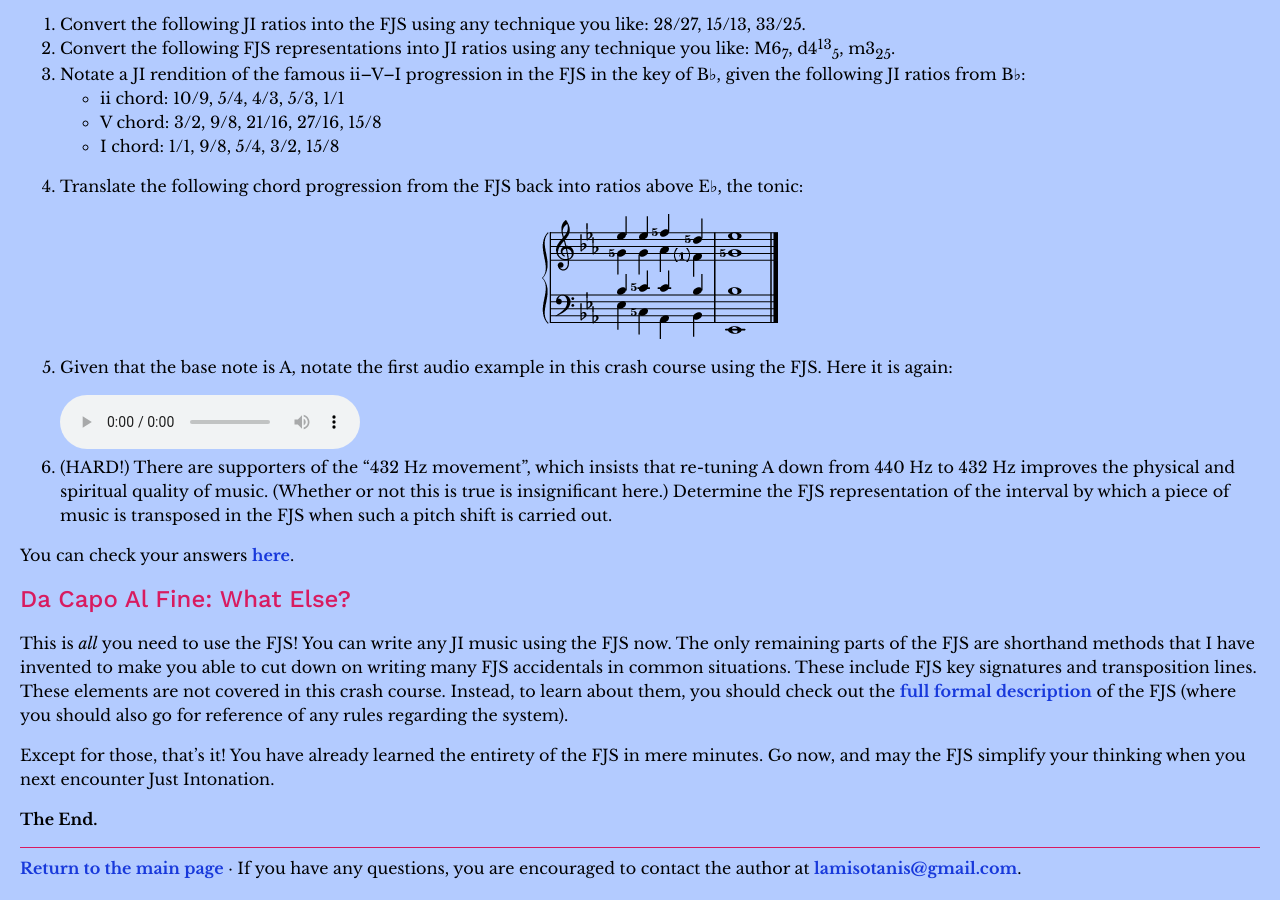
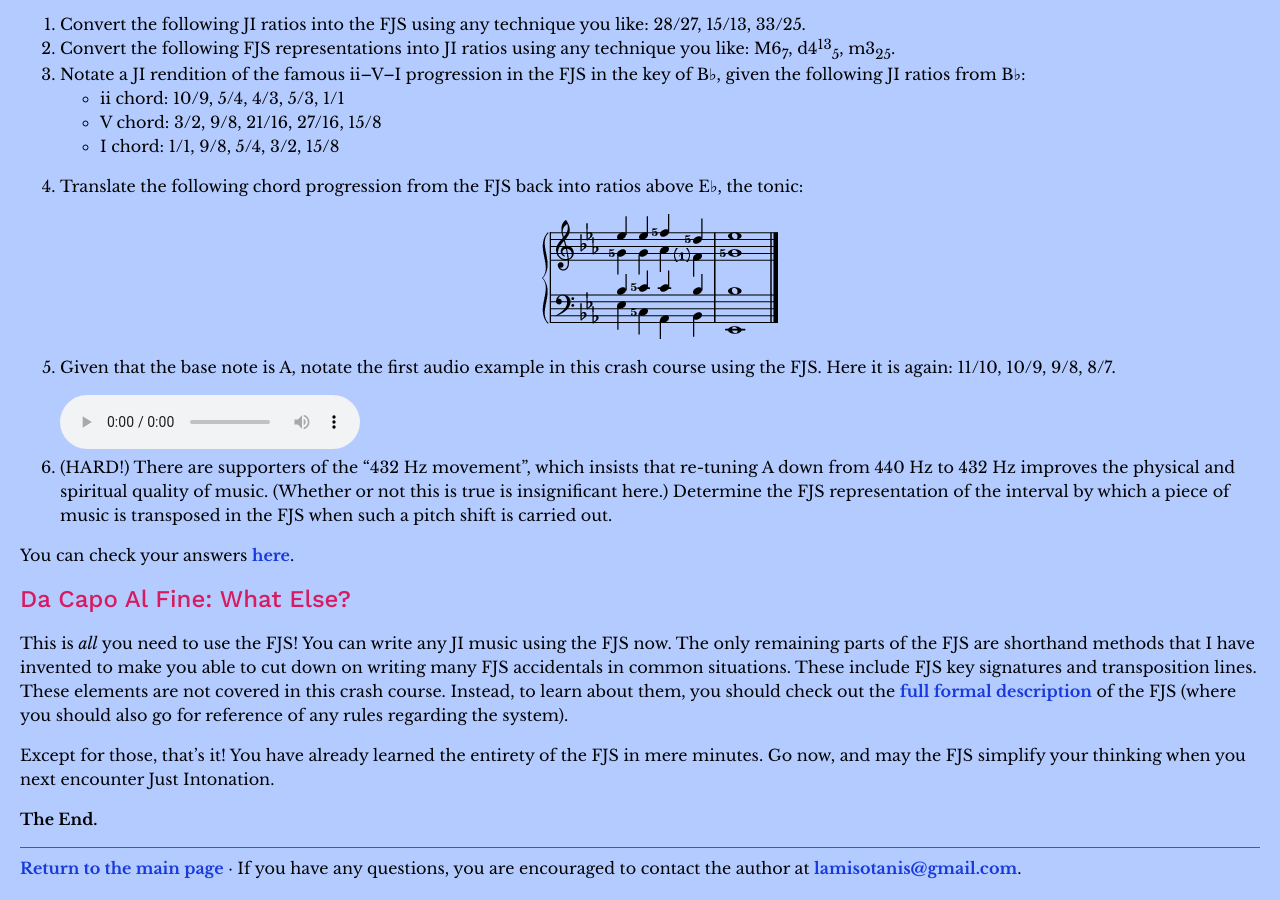
Before and after one commit to misotanni/misotanni.github.io, a Jekyll site: the page built from fjs/en/crash.md, in a window 1280 px wide and 900 px high, scrolled down 12820 px. Built offline with Jekyll 4.4.1, drawn with Linux system fonts in a browser that asks for light colours; our own code applies the rules of GitHub Pages for plain Markdown files; formulas are drawn with MathJax 3.

Commit message:
last change to the sounds I swear

```diff
--- a/fjs/en/crash.md
+++ b/fjs/en/crash.md
@@ -409,7 +409,7 @@ Now you can finally learn why the square root of 33/31 is my preferred choice fo
 
 	<img src="../assets/exercise_3.png" alt="E♭–B♭–G5–E♭, C5–C5–G5–E♭, A♭–C5–A♭–F5, B♭–B♭–F1–D5, E♭–B♭–G5–E♭">
 
-5. Given that the base note is A, notate the first audio example in this crash course using the FJS. Here it is again:
+5. Given that the base note is A, notate the first audio example in this crash course using the FJS. Here it is again: 11/10, 10/9, 9/8, 8/7.
 
 	<audio controls><source src="../assets/audio_1.mp3" type="audio/mpeg"></audio>
 
```
